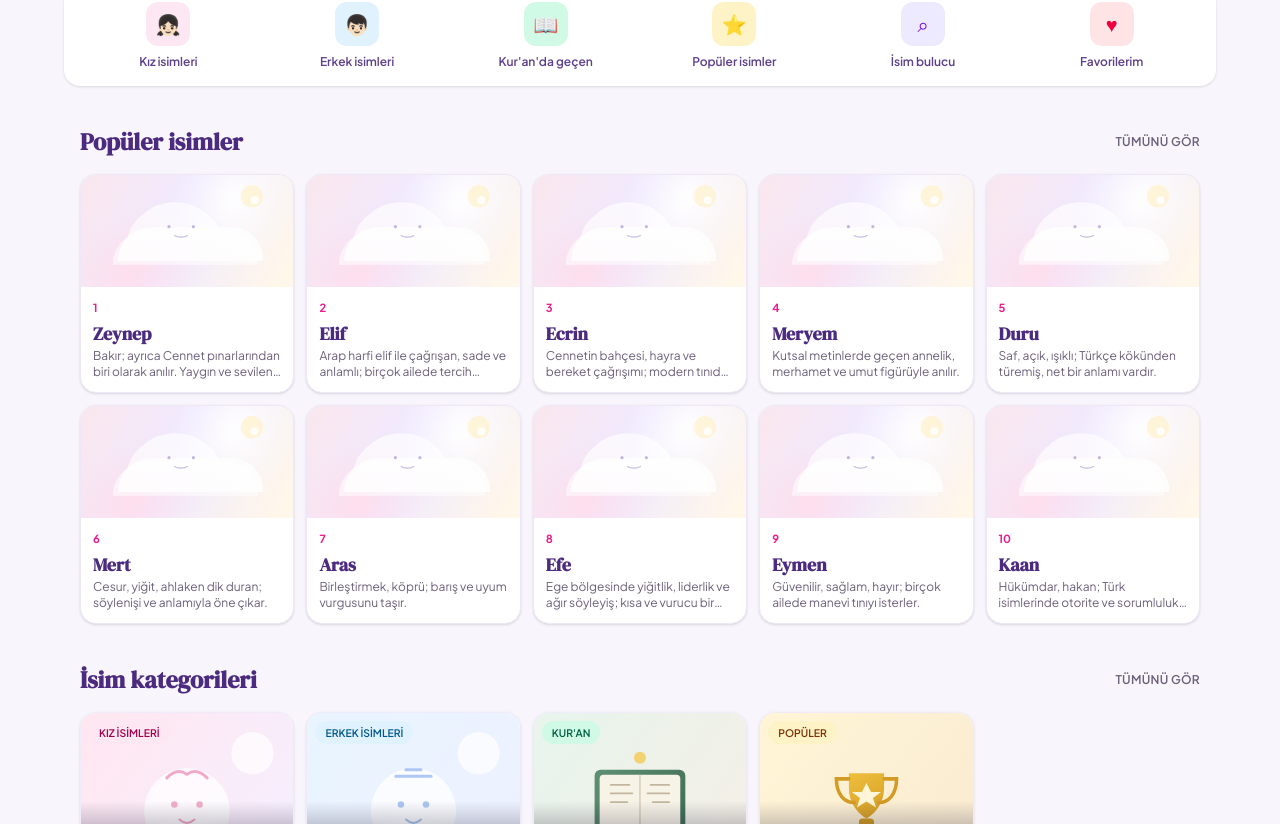
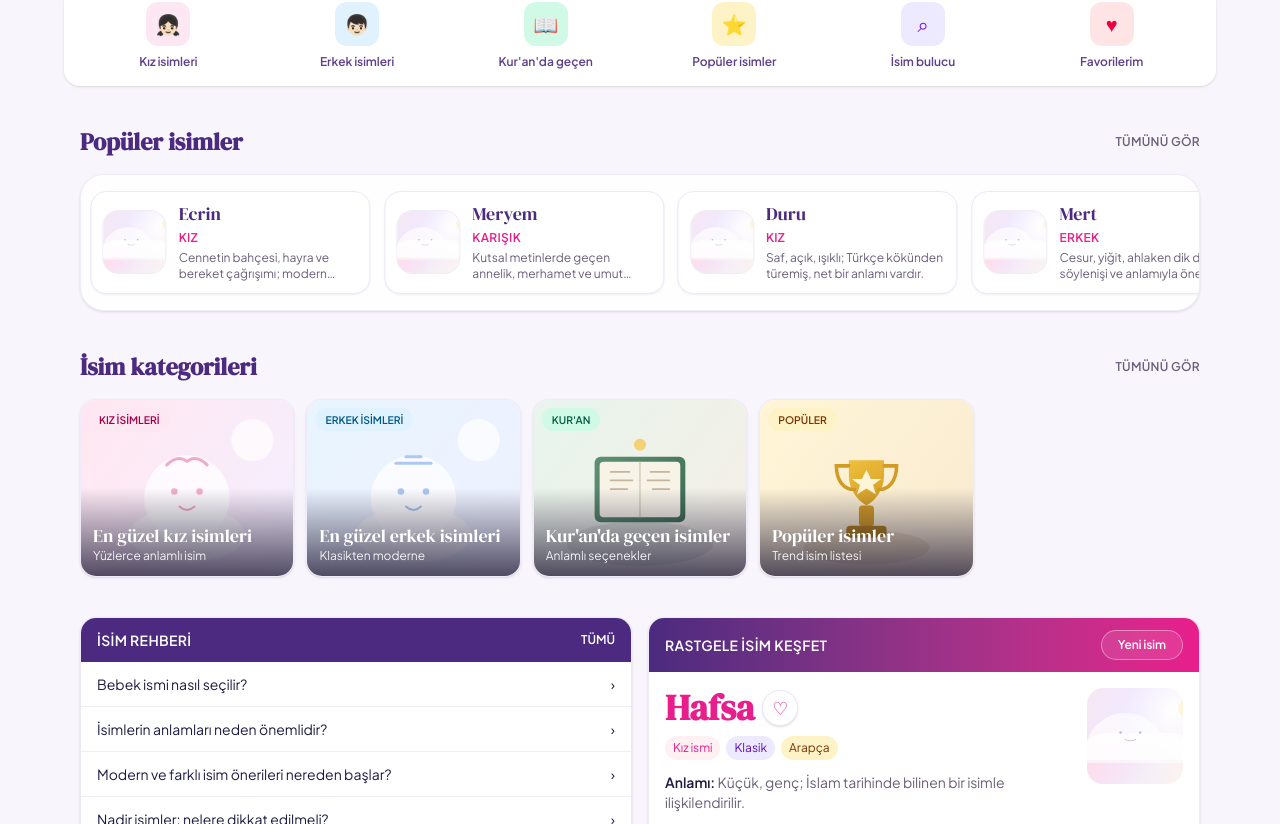
Before and after one commit to ohlaz81/yenidogan, a Next.js app: page / in a window 1280 px wide. Shown: the part 695-1519 px from the top of the page. Built offline with nearby package versions, Linux system fonts and the light colour scheme.

Commit message:
feat: populer isimleri kayan kart bandina cevir
Populer isimler bolumu sabit grid yerine gorselli mini kartlarla sagdan sola surekli kayan marquee yapisina donusturuldu.

Made-with: Cursor

```diff
--- a/src/app/globals.css
+++ b/src/app/globals.css
@@ -41,3 +41,36 @@ body {
   background: var(--background);
   color: var(--foreground);
 }
+
+.popular-marquee-wrapper {
+  overflow: hidden;
+}
+
+.popular-marquee-track {
+  display: flex;
+  width: max-content;
+  gap: 0.85rem;
+  animation: popular-marquee 30s linear infinite;
+}
+
+.popular-mini-card {
+  display: flex;
+  align-items: center;
+  gap: 0.75rem;
+  width: 17.5rem;
+  min-width: 17.5rem;
+  border: 1px solid var(--border);
+  border-radius: 1rem;
+  background: #fff;
+  padding: 0.7rem;
+  box-shadow: 0 1px 2px rgba(75, 42, 127, 0.08);
+}
+
+@keyframes popular-marquee {
+  from {
+    transform: translateX(0);
+  }
+  to {
+    transform: translateX(-50%);
+  }
+}
--- a/src/components/marketing/HomePageView.tsx
+++ b/src/components/marketing/HomePageView.tsx
@@ -51,6 +51,41 @@ export function HomePageView({
     .filter((n): n is NonNullable<typeof n> => n != null);
   const popularNames = [...girlNames, ...boyNames].slice(0, 10);
   const noPopularNames = girlNames.length === 0 && boyNames.length === 0;
+  const popularTickerSeed =
+    popularNames.length > 0
+      ? popularNames
+      : [
+          {
+            id: "fallback-asel",
+            slug: "asel",
+            displayName: "Asel",
+            meaning: "Bal gibi tatlı ve zarif bir isim.",
+            image: { url: "/media/hero-soft.svg", alt: "Asel" },
+            gender: "GIRL" as const,
+          },
+          {
+            id: "fallback-yusuf",
+            slug: "yusuf",
+            displayName: "Yusuf",
+            meaning: "Güzelliği ve ahlakı simgeleyen güçlü bir isim.",
+            image: { url: "/media/cat-boy.svg", alt: "Yusuf" },
+            gender: "BOY" as const,
+          },
+          {
+            id: "fallback-lina",
+            slug: "lina",
+            displayName: "Lina",
+            meaning: "Işık saçan, nazik ve sevgi dolu bir isim.",
+            image: { url: "/media/cat-girl.svg", alt: "Lina" },
+            gender: "GIRL" as const,
+          },
+        ];
+  const popularTickerItems = popularTickerSeed.map((n, index) => ({
+    ...n,
+    category: index % 3 === 0 ? "Karışık" : n.gender === "GIRL" ? "Kız" : "Erkek",
+    shortMeaning: n.meaning.length > 72 ? `${n.meaning.slice(0, 72).trim()}...` : n.meaning,
+  }));
+  const popularTickerLoop = [...popularTickerItems, ...popularTickerItems];
 
   return (
     <div className="space-y-8 pb-8 sm:space-y-10">
@@ -133,27 +168,34 @@ export function HomePageView({
             Henüz öne çıkarılmış isim yok.
           </div>
         ) : (
-          <div className="grid gap-3 sm:grid-cols-2 lg:grid-cols-5">
-            {popularNames.map((name, index) => (
-              <article key={name.id} className="overflow-hidden rounded-2xl border border-border bg-white shadow-sm">
-                <div className="relative h-28 w-full">
+          <div className="popular-marquee-wrapper rounded-3xl border border-border/80 bg-white/90 p-3 shadow-sm sm:p-4">
+            <div className="popular-marquee-track">
+              {popularTickerLoop.map((name, index) => (
+                <Link
+                  key={`${name.id}-${index}`}
+                  href={`/isim/${name.slug}`}
+                  className="popular-mini-card group"
+                  aria-label={`${name.displayName} ismini incele`}
+                >
+                  <div className="relative h-16 w-16 shrink-0 overflow-hidden rounded-2xl border border-border/80 bg-accent-pink-soft/20">
                     <MediaImage
                       src={name.image?.url ?? "/media/placeholder.svg"}
                       alt={name.image?.alt ?? name.displayName}
                       fill
                       className="object-cover"
-                    sizes="(max-width:1024px) 50vw, 20vw"
+                      sizes="64px"
                     />
                   </div>
-                <div className="space-y-1 p-3">
-                  <p className="text-[0.7rem] font-bold text-accent-pink">{index + 1}</p>
-                  <Link href={`/isim/${name.slug}`} className="font-display text-lg font-semibold text-primary hover:underline">
+                  <div className="min-w-0">
+                    <p className="font-display text-lg leading-tight text-primary transition group-hover:text-accent-pink">
                       {name.displayName}
+                    </p>
+                    <p className="mt-1 text-xs font-semibold uppercase tracking-wide text-accent-pink">{name.category}</p>
+                    <p className="mt-1 line-clamp-2 text-xs text-muted">{name.shortMeaning}</p>
+                  </div>
                 </Link>
-                  <p className="line-clamp-2 text-xs text-muted">{name.meaning}</p>
+              ))}
             </div>
-              </article>
-            ))}
           </div>
         )}
       </section>
```
Lines whose indentation alone changed are shown as unchanged.
